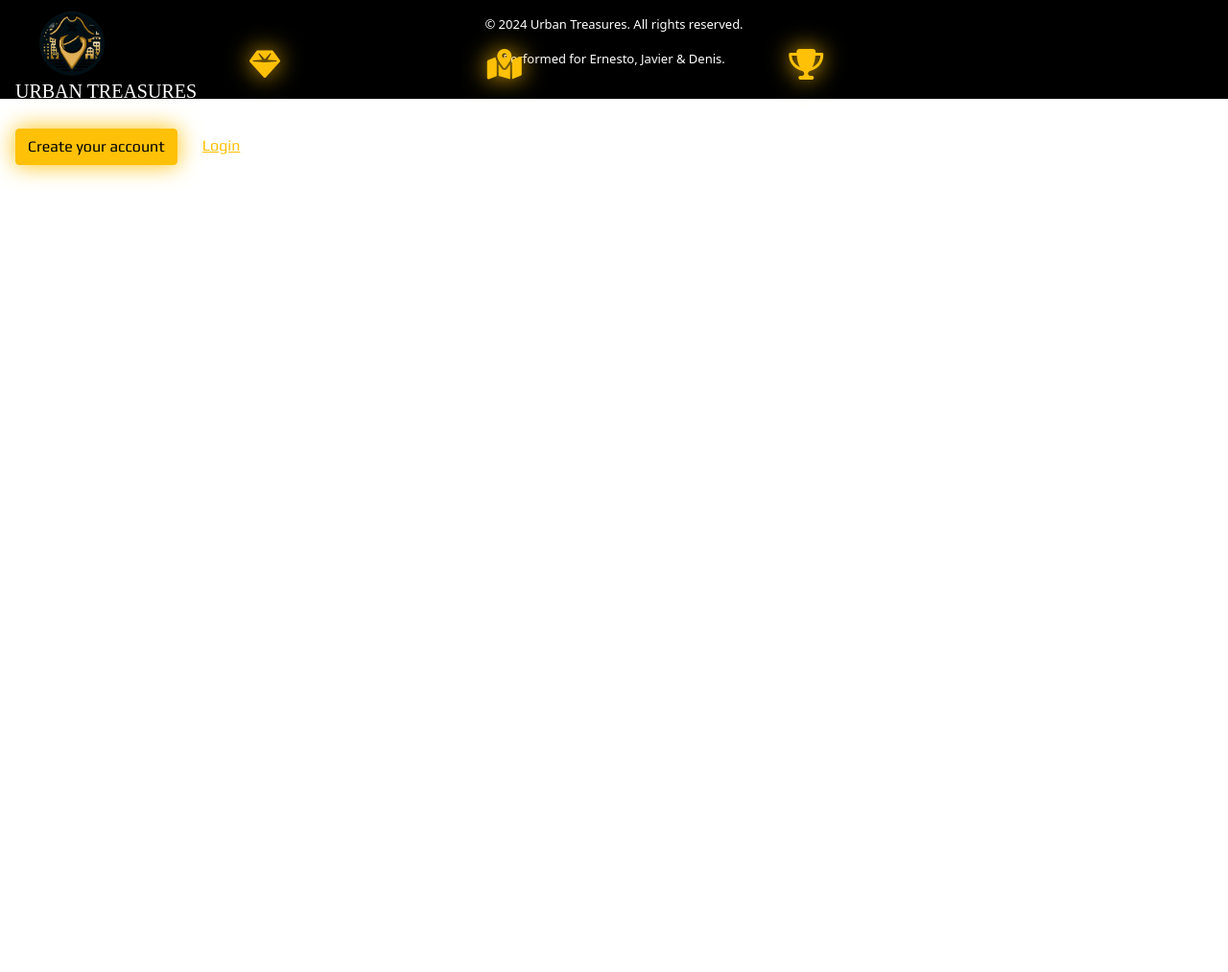
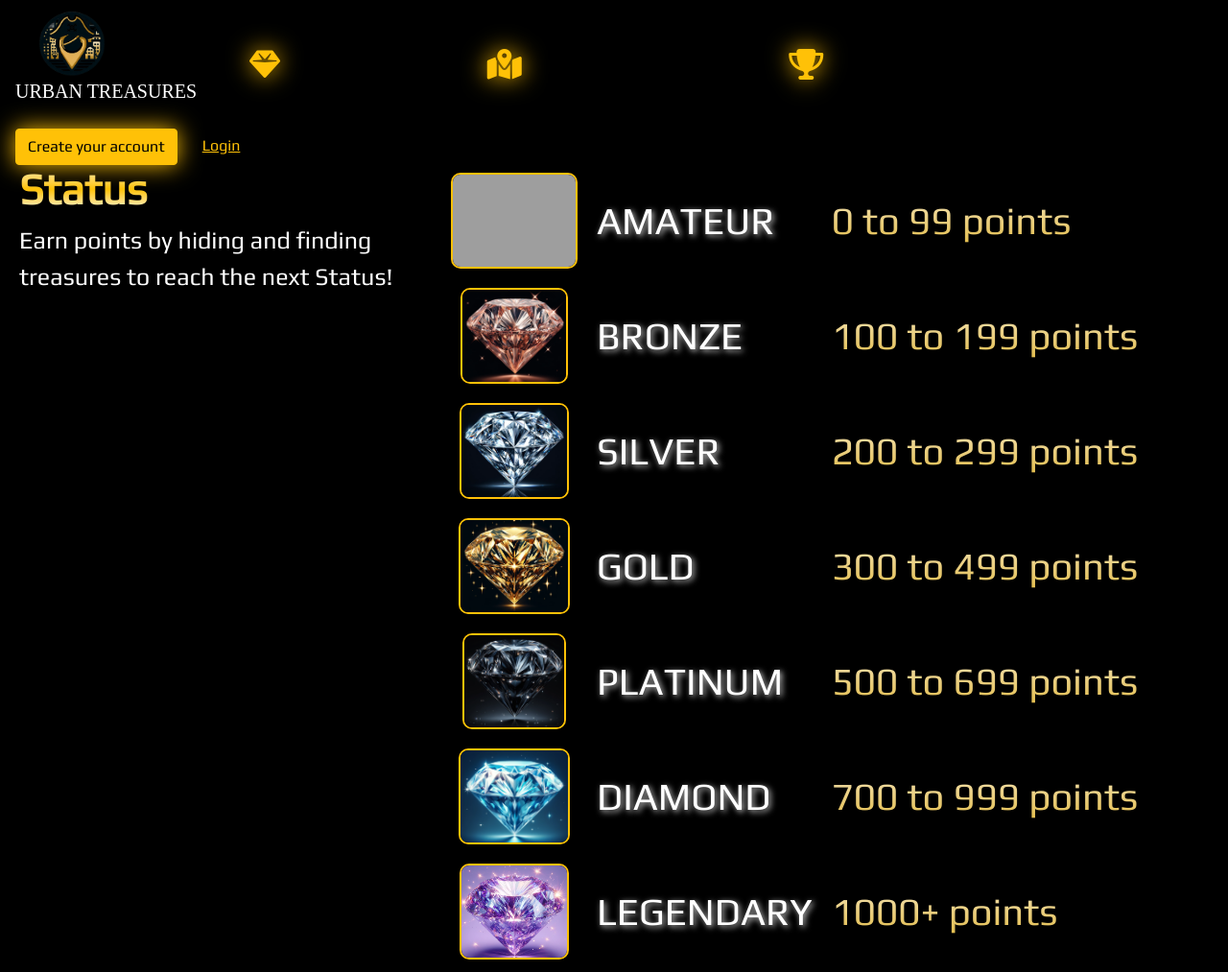
Before and after one commit to 4GeeksAcademy/denis9diaz-PF, a React app: page /puntuacion in a window 1280 px wide. Shown: the top 1013 px of the page at 96% size. Before the commit the page ends 800 px from the top, so only its background shows below. Built offline with nearby package versions, Linux system fonts and the light colour scheme; no server answers; grey boxes are pictures that could not be loaded; a web font is replaced by a local one.

Commit message:
cambios 02/04

```diff
--- a/src/front/js/component/navbar.js
+++ b/src/front/js/component/navbar.js
@@ -15,7 +15,7 @@ export const Navbar = () => {
 		} else {
 			setUser(null);
 		}
-	}, []);
+	}, [localStorage.getItem("jwt-token")]);
 
 	const handleLogin = () => {
 		const token = localStorage.getItem("jwt-token");
--- a/src/front/js/layout.js
+++ b/src/front/js/layout.js
@@ -3,7 +3,7 @@ import { BrowserRouter, Route, Routes } from "react-router-dom";
 import ScrollToTop from "./component/scrollToTop";
 import { BackendURL } from "./component/backendURL";
 
-import ForgotPassword from "./pages/ForgotPassword";
+import Status_Score from "./pages/Status_Score";
 import TreasureForm from "./pages/TreasureForm";
 import TreasureList from "./pages/TreasureList";
 import Register from "./pages/Register";
@@ -35,7 +35,7 @@ const Layout = () => {
                         <Route element={<Login />} path="/login" />
                         <Route element={<Rankings />} path="/rankings" />
                         <Route element={<Profile />} path="/perfil" />
-                        <Route element={<ForgotPassword />} path="/restablecer-password" />
+                        <Route element={<Status_Score />} path="/puntuacion" />
                         <Route element={<h1>Not found!</h1>} />
                     </Routes>
                     <Footer />
--- a/src/front/js/pages/Profile.js
+++ b/src/front/js/pages/Profile.js
@@ -1,7 +1,10 @@
 import React, { useEffect } from "react";
 import { useNavigate } from "react-router-dom";
+import { useContext } from "react";
+import { Context } from "./../store/appContext"
 
 const Profile = () => {
+    const { store, actions } = useContext(Context)
     const navigate = useNavigate();
 
     useEffect(() => {
@@ -9,33 +12,9 @@ const Profile = () => {
         if (!token) {
             navigate("/login");
         } else {
-            getMyTasks();
+            actions.getMyTasks();
         }
     }, [navigate]);
-
-    const getMyTasks = async () => {
-        try {
-            const token = localStorage.getItem("jwt-token");
-
-            const resp = await fetch(process.env.BACKEND_URL + "/api/protected", {
-                method: "GET",
-                headers: {
-                    "Content-Type": "application/json",
-                    Authorization: "Bearer " + token,
-                },
-            });
-
-            if (!resp.ok) {
-                throw new Error("Error al obtener los datos");
-            }
-
-            const data = await resp.json();
-            console.log(data);
-            return data;
-        } catch (error) {
-            console.error(error);
-        }
-    };
 
     return (
         <div className="text-center profile-page">
--- /dev/null
+++ b/src/front/js/pages/Status_Score.js
@@ -0,0 +1,65 @@
+import React from "react";
+import amateur from '/src/front/img/1.png';
+import bronze from '/src/front/img/2.png';
+import silver from '/src/front/img/3.png';
+import gold from '/src/front/img/4.png';
+import platinum from '/src/front/img/5.png';
+import diamond from '/src/front/img/6.png';
+import legendary from '/src/front/img/7.png';
+
+const StatusScore = () => {
+    return (
+        <div class="status-container">
+            <div class="left-column-status">
+                <h1 className="title-status">Status</h1>
+                <p className="description-status">Earn points by hiding and finding treasures to reach the next Status!</p>
+            </div>
+
+            <div class="right-column-status">
+                <div class="status-page">
+                    <table class="status-table">
+                        <tbody>
+                            <tr>
+                                <td><img className="image-status" src={amateur} alt="nombre_imagen_1"/></td>
+                                <td className="name-status">AMATEUR</td>
+                                <td className="desc-status">0 to 99 points</td>
+                            </tr>
+                            <tr>
+                                <td><img className="image-status" src={bronze} alt="nombre_imagen_2"/></td>
+                                <td className="name-status">BRONZE</td>
+                                <td className="desc-status">100 to 199 points</td>
+                            </tr>
+                            <tr>
+                                <td><img className="image-status" src={silver} alt="nombre_imagen_3"/></td>
+                                <td className="name-status">SILVER</td>
+                                <td className="desc-status">200 to 299 points</td>
+                            </tr>
+                            <tr>
+                                <td><img className="image-status" src={gold} alt="nombre_imagen_4"/></td>
+                                <td className="name-status">GOLD</td>
+                                <td className="desc-status">300 to 499 points</td>
+                            </tr>
+                            <tr>
+                                <td><img className="image-status" src={platinum} alt="nombre_imagen_5"/></td>
+                                <td className="name-status">PLATINUM</td>
+                                <td className="desc-status">500 to 699 points</td>
+                            </tr>
+                            <tr>
+                                <td><img className="image-status" src={diamond} alt="nombre_imagen_6"/></td>
+                                <td className="name-status">DIAMOND</td>
+                                <td className="desc-status">700 to 999 points</td>
+                            </tr>
+                            <tr>
+                                <td><img className="image-status" src={legendary} alt="nombre_imagen_7"/></td>
+                                <td className="name-status">LEGENDARY</td>
+                                <td className="desc-status">1000+ points</td>
+                            </tr>
+                        </tbody>
+                    </table>
+                </div>
+            </div>
+        </div>
+    )
+}
+
+export default StatusScore
--- a/src/front/js/pages/TreasureForm.js
+++ b/src/front/js/pages/TreasureForm.js
@@ -1,6 +1,21 @@
-import React from "react";
+import React, {useEffect} from "react";
+import { useNavigate } from "react-router-dom";
+import { useContext } from "react";
+import { Context } from "./../store/appContext"
 
 const TreasureForm = () => {
+    const { store, actions } = useContext(Context)
+    const navigate = useNavigate();
+
+    useEffect(() => {
+        const token = localStorage.getItem("jwt-token");
+        if (!token) {
+            navigate("/login");
+        } else {
+            actions.getMyTasks();
+        }
+    }, [navigate]);
+
     return (
         <div className="text-center treasure-form-page">
             <h1>Formulario para ocultar tesoro</h1>
--- a/src/front/js/pages/TreasureList.js
+++ b/src/front/js/pages/TreasureList.js
@@ -1,6 +1,21 @@
-import React from "react";
+import React, {useEffect} from "react";
+import { useNavigate } from "react-router-dom";
+import { useContext } from "react";
+import { Context } from "./../store/appContext"
 
 const TreasureList = () => {
+    const { store, actions } = useContext(Context)
+    const navigate = useNavigate();
+
+    useEffect(() => {
+        const token = localStorage.getItem("jwt-token");
+        if (!token) {
+            navigate("/login");
+        } else {
+            actions.getMyTasks();
+        }
+    }, [navigate]);
+
     return (
         <div className="text-center treasure-list-page">
             <h1>Lista de tesoros ocultos</h1>
--- a/src/front/js/pages/home.js
+++ b/src/front/js/pages/home.js
@@ -54,7 +54,7 @@ export const Home = () => {
                 </div>
                 <div className="row mx-0 text-center">
                     <div className="col">
-                        <p className="text-links">Do you want to know how the Scoring and Status work?<Link to="/status" className="score-status ms-1">Score & Status</Link></p>
+                        <p className="text-links">Do you want to know how the Scoring and Status work?<Link to="/puntuacion" className="score-status ms-1">Score & Status</Link></p>
                     </div>
                 </div>
             </div>
--- a/src/front/js/store/flux.js
+++ b/src/front/js/store/flux.js
@@ -22,14 +22,14 @@ const getState = ({ getStore, getActions, setStore }) => {
 			},
 
 			getMessage: async () => {
-				try{
+				try {
 					// fetching data from the backend
 					const resp = await fetch(process.env.BACKEND_URL + "/api/hello")
 					const data = await resp.json()
 					setStore({ message: data.message })
 					// don't forget to return something, that is how the async resolves
 					return data;
-				}catch(error){
+				} catch (error) {
 					console.log("Error loading message from backend", error)
 				}
 			},
@@ -46,6 +46,30 @@ const getState = ({ getStore, getActions, setStore }) => {
 
 				//reset the global store
 				setStore({ demo: demo });
+			},
+
+			getMyTasks: async () => {
+				try {
+					const token = localStorage.getItem("jwt-token");
+
+					const resp = await fetch(process.env.BACKEND_URL + "/api/protected", {
+						method: "GET",
+						headers: {
+							"Content-Type": "application/json",
+							Authorization: "Bearer " + token,
+						},
+					});
+
+					if (!resp.ok) {
+						throw new Error("Error al obtener los datos");
+					}
+
+					const data = await resp.json();
+					console.log(data);
+					return data;
+				} catch (error) {
+					console.error(error);
+				}
 			}
 		}
 	};
--- a/src/front/styles/index.css
+++ b/src/front/styles/index.css
@@ -537,3 +537,92 @@ input {
     padding-top: 150px;
     padding-bottom: 50px;
 }
+
+/* CSS de Status*/
+
+.status-container {
+    display: flex;
+    flex-direction: row;
+    justify-content: center;
+    font-family: 'Play', sans-serif !important;
+    background-color: #000000;
+    color: white;
+    padding-top: 150px;
+    padding-bottom: 50px;
+}
+
+.left-column-status, .right-column-status {
+    flex: 1;
+    padding: 20px;
+}
+
+.right-column-status{
+    justify-content: left;
+    flex: 2;
+}
+
+.left-column-status{
+    flex: 1;
+}
+
+.status-page {
+    text-align: center;
+}
+
+.element-status {
+    margin-bottom: 20px;
+    display: flex;
+    flex-direction: row;
+    justify-content: left;
+}
+
+.status-table {
+    border-collapse: collapse;
+}
+
+.status-table td {
+    padding: 10px;
+    border: none;
+}
+
+.status-list .element-status img {
+    width: 100px;
+    height: auto;
+}
+
+.description-status{
+    font-size: 25px;
+}
+
+.title-status{
+    font-size: 45px;
+    background: linear-gradient(#ffffff, #FFC107, #ffffff);
+    -webkit-background-clip: text;
+    background-clip: text;
+    -webkit-text-fill-color: transparent;
+    color: transparent;
+    display: inline-block;
+    font-weight: bold;
+}
+
+.image-status {
+    height: 100px;
+    border: 2px solid #FFC107;
+    border-radius: 10px;
+}
+
+.name-status {
+    text-align: left;
+    font-size: 40px;
+    text-shadow: 2px 2px 6px #ccc;
+}
+
+.desc-status {
+    text-align: left;
+    font-size: 40px;
+    background: linear-gradient(to bottom, #fffdfd, #d6a101);
+    -webkit-background-clip: text;
+    -moz-background-clip: text;
+    background-clip: text;
+    -webkit-text-fill-color: transparent;
+}
```
Also changed, not shown: src/front/img/2.png (added), src/front/img/3.png (added), src/front/img/4.png (added), src/front/img/5.png (added), src/front/img/6.png (added), src/front/img/7.png (added), 1 other file.
